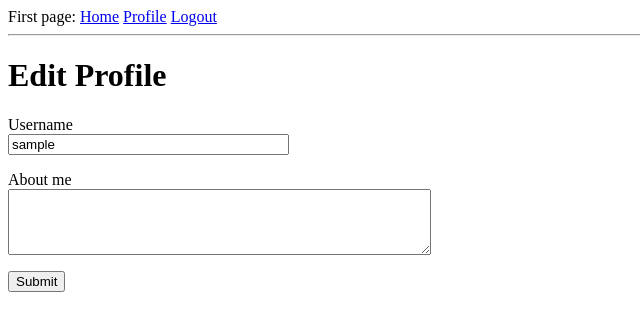
After one commit to IzabelaMamrot/flask_app, a Flask app: page /edit_profile in a window 1280 px wide. The commit adds this page. Shown: the top 331 px of the page, without its empty margins (0-640 px from the left). Run offline with Flask 2, Linux system fonts and the light colour scheme; the visitor is signed in with stand-in values (Sample User, id 1); data comes from the database, SQL or seed files in the repository; both versions use the stored data as it was after the commit.

Commit message:
added edit profile

```diff
--- a/app/forms.py
+++ b/app/forms.py
@@ -1,6 +1,6 @@
 from flask_wtf import FlaskForm
-from wtforms import StringField, PasswordField, BooleanField, SubmitField
-from wtforms.validators import ValidationError, DataRequired, Email, EqualTo
+from wtforms import StringField, TextAreaField, PasswordField, BooleanField, SubmitField
+from wtforms.validators import ValidationError, DataRequired, Email, EqualTo, Length
 from app.models import User
 
 class LoginForm(FlaskForm):
@@ -28,3 +28,9 @@ class RegistrationForm(FlaskForm):
         user = User.query.filter_by(email=email.data).first()
         if user is not None:
             raise ValidationError('Please use a different email address.')
+
+
+class EditProfileForm(FlaskForm):
+    username = StringField('Username', validators=[DataRequired()])
+    about_me = TextAreaField('About me', validators=[Length(min=0, max=140)])
+    submit = SubmitField('Submit')
--- a/app/models.py
+++ b/app/models.py
@@ -2,6 +2,8 @@ from datetime import datetime
 from app import db, login
 from flask_login import UserMixin
 from werkzeug.security import generate_password_hash, check_password_hash
+from hashlib import md5
+
 
 class User(UserMixin, db.Model): #klasa User dziedziczy po db.Model
     id = db.Column(db.Integer, primary_key=True)
@@ -10,9 +12,16 @@ class User(UserMixin, db.Model): #klasa User dziedziczy po db.Model
     password_hash = db.Column(db.String(128))
     posts = db.relationship('Post', backref='author', lazy='dynamic')
     #unique - nie moze sie powtarzac
+    about_me = db.Column(db.String(140))
+    last_seen = db.Column(db.DateTime, default=datetime.utcnow)
 
     #def __repr__(self): #repe jak printowac, przyda sie do debugowania
     #    return '<User {}>'.format(self.username)
+
+    def avatar(self, size):
+        digest = md5(self.email.lower().encode('utf-8')).hexdigest()
+        return 'https://www.gravatar.com/avatar/{}?d=identicon&s={}'.format(
+            digest, size)
 
     def set_password(self, password): #ustawianie hasla
         self.password_hash = generate_password_hash(password)
--- a/app/routes.py
+++ b/app/routes.py
@@ -1,7 +1,7 @@
-from flask import render_template, flash, redirect, request
+from flask import render_template, flash, redirect, request, url_for
 from flask_login import current_user, login_user, logout_user, login_required
 from app import app, db
-from app.forms import LoginForm, RegistrationForm
+from app.forms import LoginForm, RegistrationForm, EditProfileForm
 from app.models import User
 from werkzeug.urls import url_parse
 
@@ -59,7 +59,7 @@ def login():
 
 @app.route('/register', methods=['GET', 'POST'])
 def register():
-    if current_user.is_authenticated: #czy nie jest zalogowany
+    if current_user.is_authenticated: #czy jest zalogowany
         return redirect(url_for('index'))
     form = RegistrationForm()
     if form.validate_on_submit(): #obsluga formularza - tworzenie nowego uzytkownika
@@ -76,3 +76,31 @@ def register():
 def logout():
     logout_user()
     return redirect(url_for('index'))
+
+
+@app.route('/user/<username>')
+@login_required #z Flask-Login (dla zalogowanego usera-tylko)
+def user(username):
+    user = User.query.filter_by(username=username).first_or_404()
+    posts = [
+        {'author': user, 'body': 'Test post #1'},
+        {'author': user, 'body': 'Test post #2'}
+    ]
+    return render_template('user.html', user=user, posts=posts)
+
+
+@app.route('/edit_profile', methods=['GET', 'POST'])
+@login_required
+def edit_profile():
+    form = EditProfileForm()
+    if form.validate_on_submit():
+        current_user.username = form.username.data
+        current_user.about_me = form.about_me.data
+        db.session.commit()
+        flash('Your changes have been saved.')
+        return redirect(url_for('edit_profile'))
+    elif request.method == 'GET':
+        form.username.data = current_user.username
+        form.about_me.data = current_user.about_me
+    return render_template('edit_profile.html', title='Edit Profile',
+                           form=form)
--- /dev/null
+++ b/app/templates/_post.html
@@ -0,0 +1,6 @@
+    <table>
+        <tr valign="top">
+            <td><img src="{{ post.author.avatar(36) }}"></td>
+            <td>{{ post.author.username }} says:<br>{{ post.body }}</td>
+        </tr>
+    </table>
--- a/app/templates/base.html
+++ b/app/templates/base.html
@@ -7,11 +7,13 @@
         {% endif %}
     </head>
     <body>
-    <div>My first page:
+    <div>
+      First page:
       <a href="{{ url_for('index') }}">Home</a>
       {% if current_user.is_anonymous %}
       <a href="{{ url_for('login') }}">Login</a>
       {% else %}
+      <a href="{{ url_for('user', username=current_user.username) }}">Profile</a>
       <a href="{{ url_for('logout') }}">Logout</a>
       {% endif %}
     </div>
--- /dev/null
+++ b/app/templates/edit_profile.html
@@ -0,0 +1,23 @@
+{% extends "base.html" %}
+
+{% block content %}
+    <h1>Edit Profile</h1>
+    <form action="" method="post">
+        {{ form.hidden_tag() }}
+        <p>
+            {{ form.username.label }}<br>
+            {{ form.username(size=32) }}<br>
+            {% for error in form.username.errors %}
+            <span style="color: red;">[{{ error }}]</span>
+            {% endfor %}
+        </p>
+        <p>
+            {{ form.about_me.label }}<br>
+            {{ form.about_me(cols=50, rows=4) }}<br>
+            {% for error in form.about_me.errors %}
+            <span style="color: red;">[{{ error }}]</span>
+            {% endfor %}
+        </p>
+        <p>{{ form.submit() }}</p>
+    </form>
+{% endblock %}
```
Also changed, not shown: app/templates/user.html (added, +21 -0 lines), migrations/versions/d45748f14056_new_fields_in_user_model.py (added, +30 -0 lines), app.db. Lines whose indentation alone changed are shown as unchanged.
